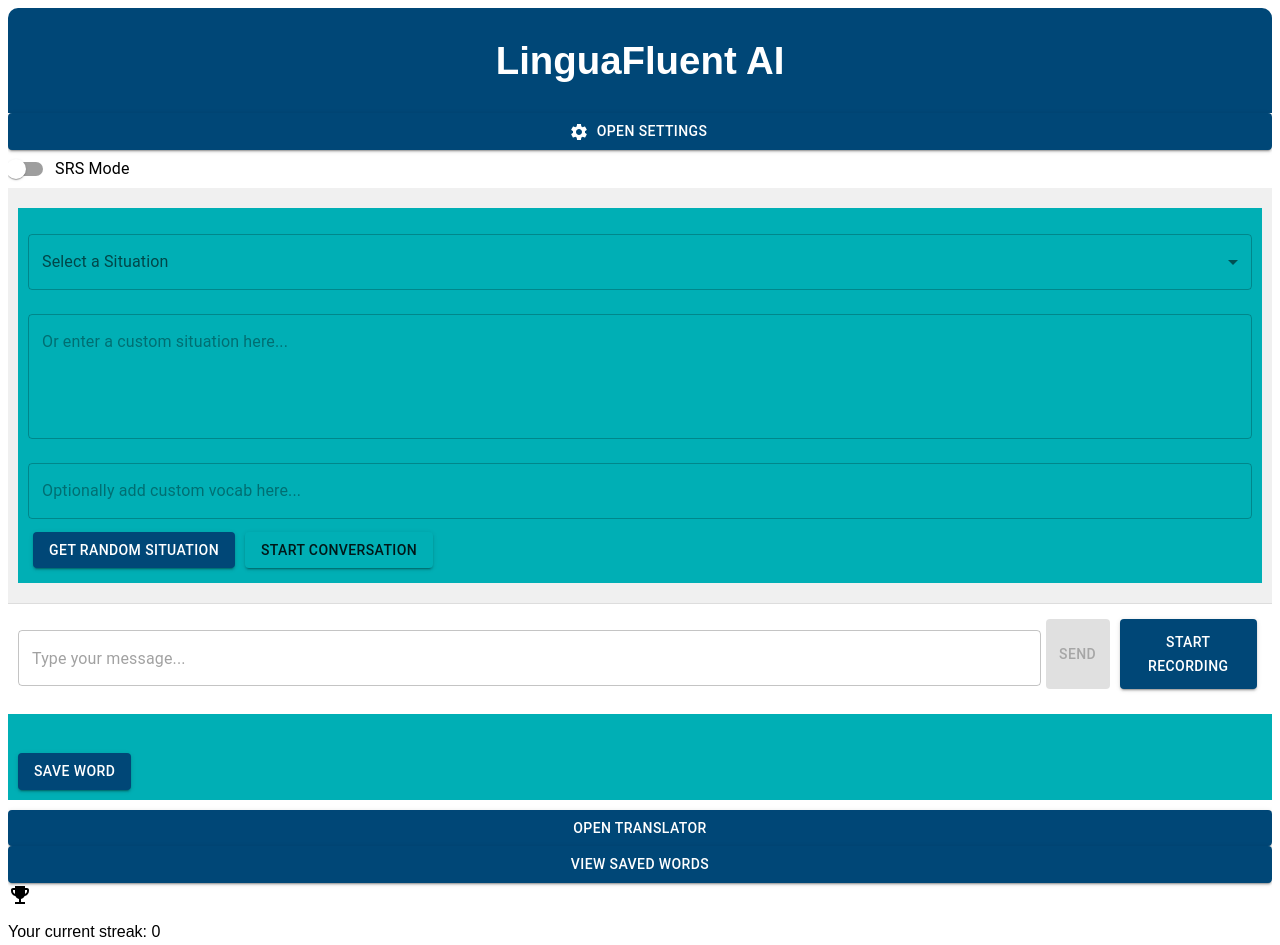
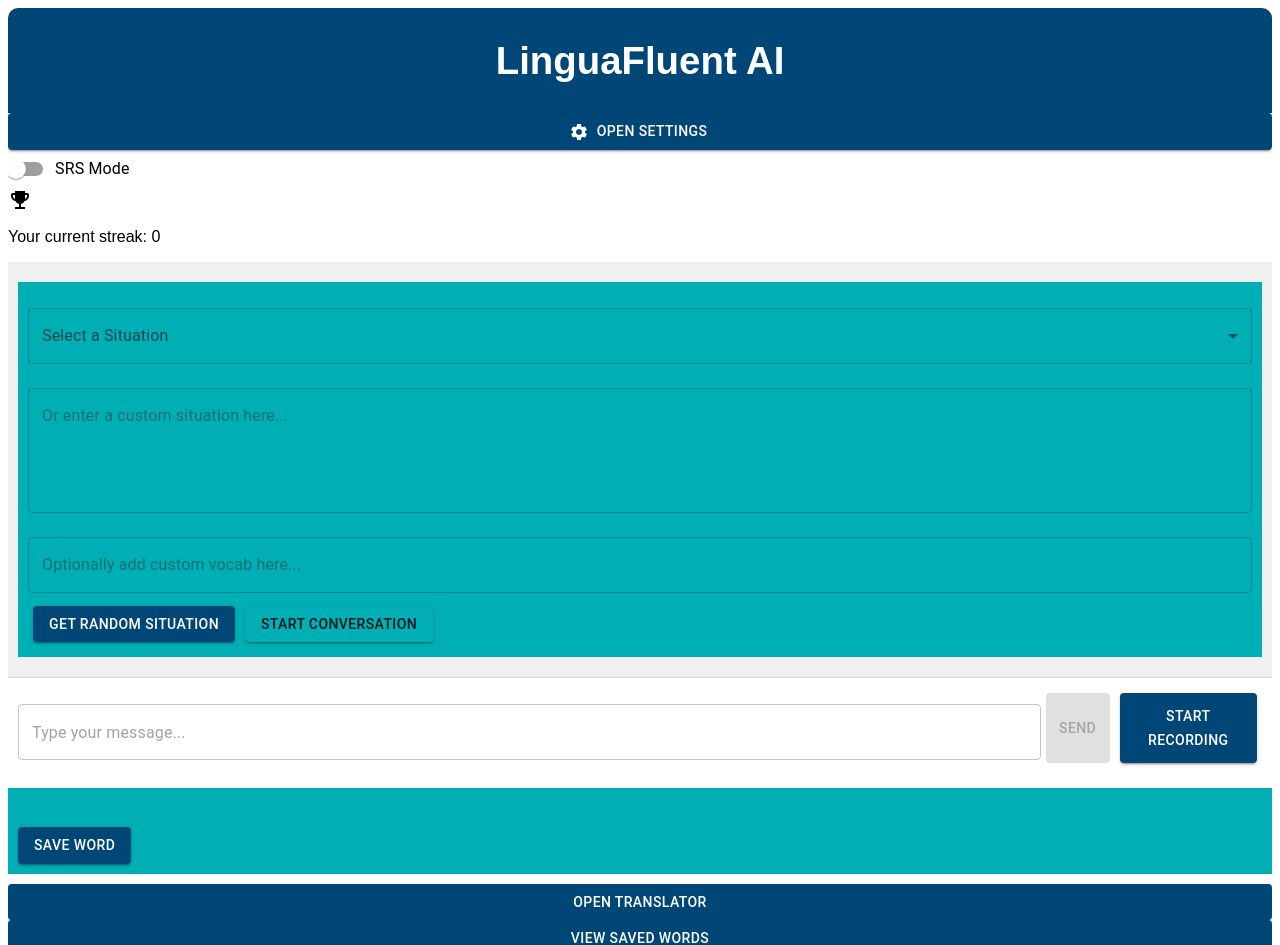
Before and after one commit to evannaderi/chinese-companion, a Next.js app: page / in a window 1280 px wide. Shown: the top 945 px of the page. Built offline with nearby package versions, Linux system fonts and the light colour scheme.

Commit message:
restrict

```diff
--- a/components/ChatContainer.js
+++ b/components/ChatContainer.js
@@ -379,12 +379,20 @@
                 Open Settings
             </Button>
 
-
+            <div>
             <FormControlLabel
                 control={<Switch checked={isSrsModeActive} onChange={toggleSrsMode} />}
                 label="SRS Mode"
                 disabled={isSituationUsed}
             />
+            <div className={styles.streakDisplay}>
+                <Badge badgeContent={streak} color="primary">
+                    <EmojiEventsIcon /> {/* Replace with your preferred icon */}
+                </Badge>
+                <p>Your current streak: {streak}</p>
+            </div>
+            </div>
+
             <MessageDisplayArea messages={conversationLog} segmentedMessages={segmentedConversation} onClickWord={updateCard} situation={situation} setSituation={setSituation} useSituation={useSituation} showSituation={true} openHelpChat={openHelpChat} customVocab={customVocab} setCustomVocab={setCustomVocab} sourceLanguage={language} aiCharName={aiCharName} userCharName={userCharName} autoplay={autoplay} voice={voice} />
             <ChatInputArea onSendMessage={handleSubmit} userInput={userInput} setUserInput={setUserInput} isSituationUsed={isSituationUsed} />
             {isSrsModeActive && (
@@ -419,12 +427,7 @@
                 queryText={queryText}
                 isSituationUsed={isSituationUsed}
             />
-            <div className={styles.streakDisplay}>
-                <Badge badgeContent={streak} color="primary">
-                    <EmojiEventsIcon /> {/* Replace with your preferred icon */}
-                </Badge>
-                <p>Your current streak: {streak}</p>
-            </div>
+
             <Modal
                 open={isSettingsModalOpen}
                 onClose={closeSettingsModal}
--- a/components/SituationCard.js
+++ b/components/SituationCard.js
@@ -27,6 +27,10 @@
     };
 
     const handleUseSituation = () => {
+        if (content.trim() === '') {
+            alert("Please enter a situation first!");
+            return;
+        }
         setIsSituationUsed(true);
         useSituation();
     };
```
